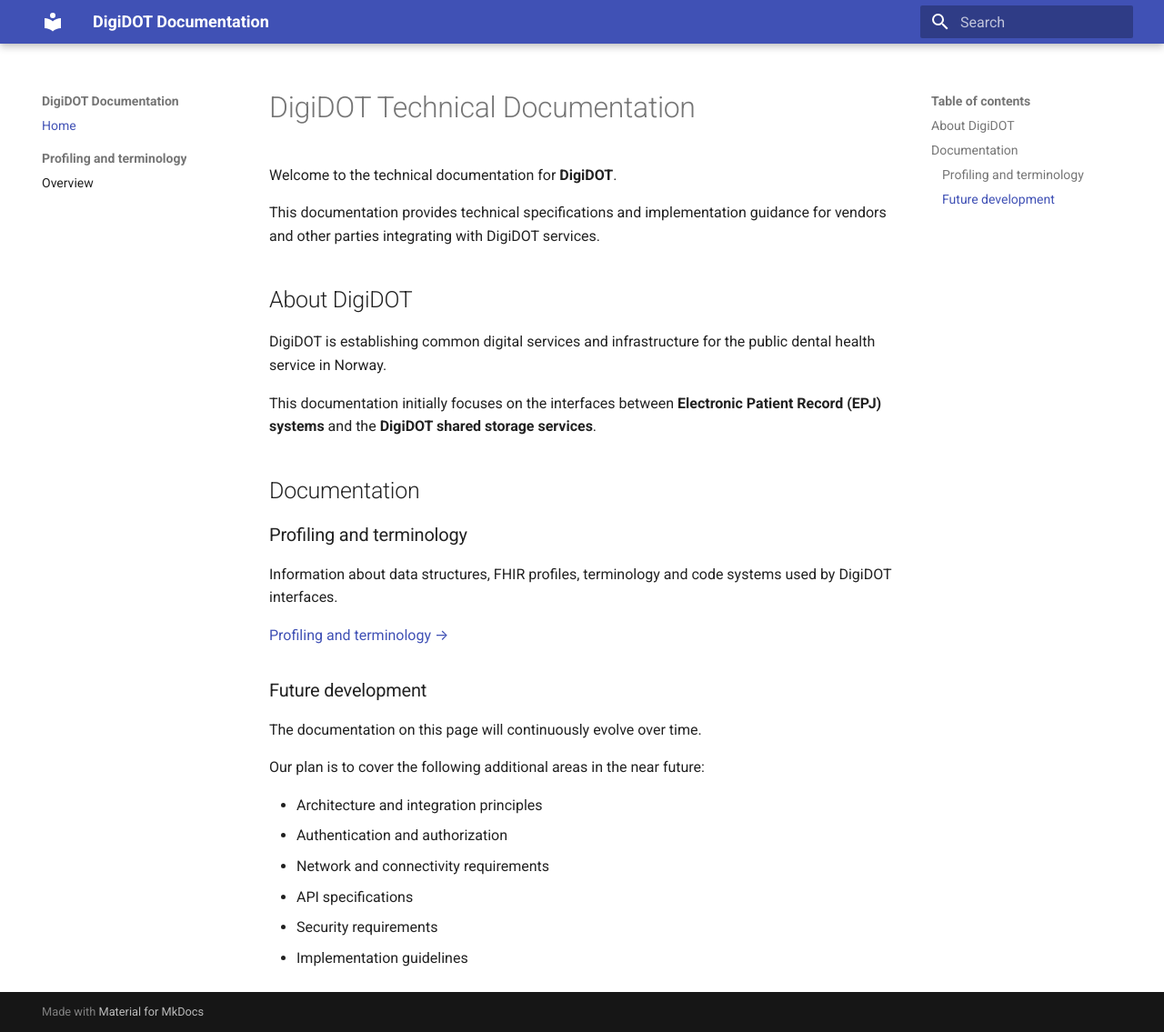
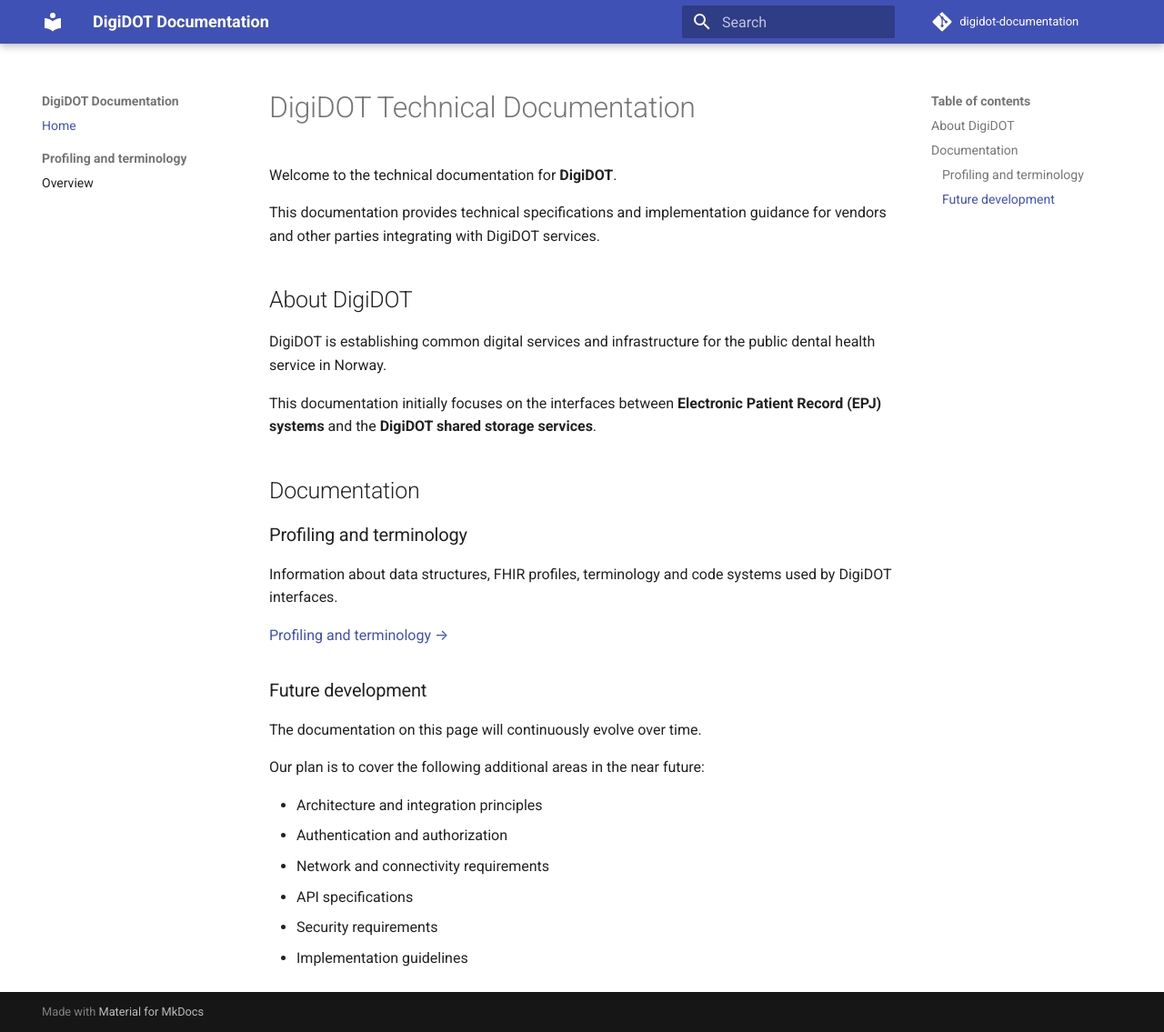
Before and after one commit to novariiks/digidot-documentation, an MkDocs documentation site: the page built from docs/index.md, in a window 1280 px wide and 1135 px high. Shown: the whole window at 91% size. Built offline with MkDocs 1.6.1 and Material for MkDocs 9.7.7, drawn with Linux system fonts in a browser that asks for light colours; comment, search, counter and statistics services are not loaded.

Commit message:
added repo url

```diff
--- a/mkdocs.yml
+++ b/mkdocs.yml
@@ -1,5 +1,8 @@
 site_name: DigiDOT Documentation
 site_description: Documentation for DigiDOT EHR integrations and interfaces
+
+repo_url: https://github.com/novariiks/digidot-documentation
+repo_name: digidot-documentation
 
 theme:
   name: material
```
